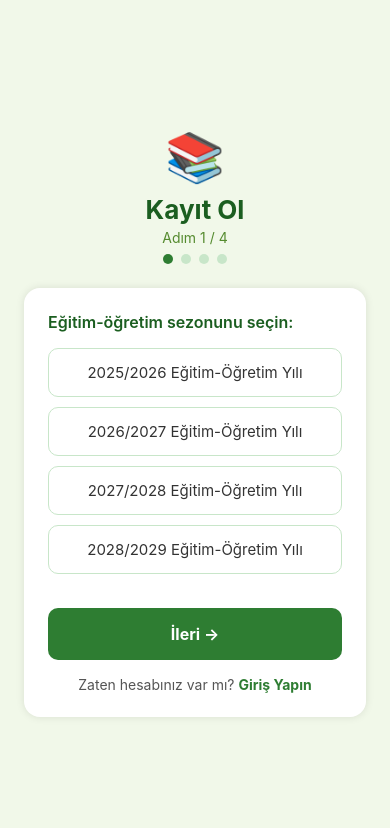
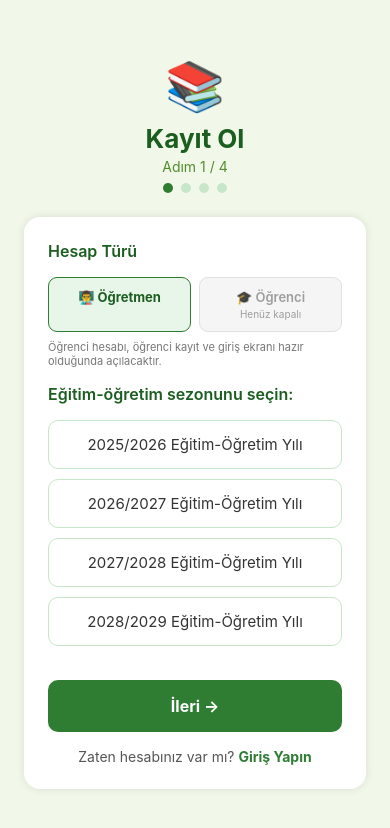
Before and after one commit to optisinav-svg/ogretmen-ajanda-pro, a React Native app: screen /Kayit in a window 390 px wide. Shown: the top 828 px of the page. Built offline with nearby package versions, Linux system fonts and the light colour scheme.

Commit message:
Add teacher/student account type choice while keeping student signup closed

```diff
--- a/screens/KayitEkrani.js
+++ b/screens/KayitEkrani.js
@@ -25,6 +25,7 @@ const BRANSLAR = [
 
 export default function KayitEkrani({ navigation }) {
   const [adim, setAdim] = useState(1);
+  const [hesapTuru] = useState('ogretmen');
   const [sezon, setSezon] = useState('');
   const [brans, setBrans] = useState('');
   const [kullaniciAdi, setKullaniciAdi] = useState('');
@@ -52,7 +53,7 @@ export default function KayitEkrani({ navigation }) {
       await updateProfile(sonuc.user, { displayName: kullaniciAdi });
       await setDoc(doc(db, 'kullanicilar', sonuc.user.uid), {
         kullaniciAdi: kullaniciAdi.trim(),
-        rol: 'ogretmen',
+        rol: hesapTuru,
         brans,
         sezon,
         eposta,
@@ -93,6 +94,17 @@ export default function KayitEkrani({ navigation }) {
         </View>
 
         <View style={styles.form}>
+          <Text style={styles.soru}>Hesap Türü</Text>
+          <View style={styles.rolSatir}>
+            <View style={[styles.rolSecim, styles.rolAktif]}>
+              <Text style={styles.rolMetinAktif}>👨‍🏫 Öğretmen</Text>
+            </View>
+            <View style={[styles.rolSecim, styles.rolKapali]}>
+              <Text style={styles.rolMetinKapali}>🎓 Öğrenci</Text>
+              <Text style={styles.rolAlt}>Henüz kapalı</Text>
+            </View>
+          </View>
+          <Text style={styles.rolBilgi}>Öğrenci hesabı, öğrenci kayıt ve giriş ekranı hazır olduğunda açılacaktır.</Text>
           {adim === 1 && (
             <>
               <Text style={styles.soru}>Eğitim-öğretim sezonunu seçin:</Text>
@@ -224,6 +236,14 @@ const styles = StyleSheet.create({
   adimAktif: { backgroundColor: '#2E7D32' },
   form: { backgroundColor: '#fff', borderRadius: 16, padding: 24, elevation: 3, shadowColor: '#000', shadowOpacity: 0.1, shadowRadius: 8 },
   soru: { fontSize: 16, fontWeight: '600', color: '#1B5E20', marginBottom: 16 },
+  rolSatir: { flexDirection: 'row', gap: 8, marginBottom: 8 },
+  rolSecim: { flex: 1, borderWidth: 1, borderRadius: 9, padding: 11, alignItems: 'center' },
+  rolAktif: { backgroundColor: '#E8F5E9', borderColor: '#2E7D32' },
+  rolKapali: { backgroundColor: '#F5F5F5', borderColor: '#E0E0E0' },
+  rolMetinAktif: { color: '#1B5E20', fontWeight: 'bold', fontSize: 13 },
+  rolMetinKapali: { color: '#9E9E9E', fontWeight: '600', fontSize: 13 },
+  rolAlt: { color: '#9E9E9E', fontSize: 10, marginTop: 3 },
+  rolBilgi: { color: '#777', fontSize: 11, marginBottom: 16 },
   secimButon: { borderWidth: 1, borderColor: '#C8E6C9', borderRadius: 10, padding: 14, marginBottom: 10 },
   secimAktif: { backgroundColor: '#2E7D32', borderColor: '#2E7D32' },
   secimMetni: { fontSize: 15, color: '#333', textAlign: 'center' },
```
